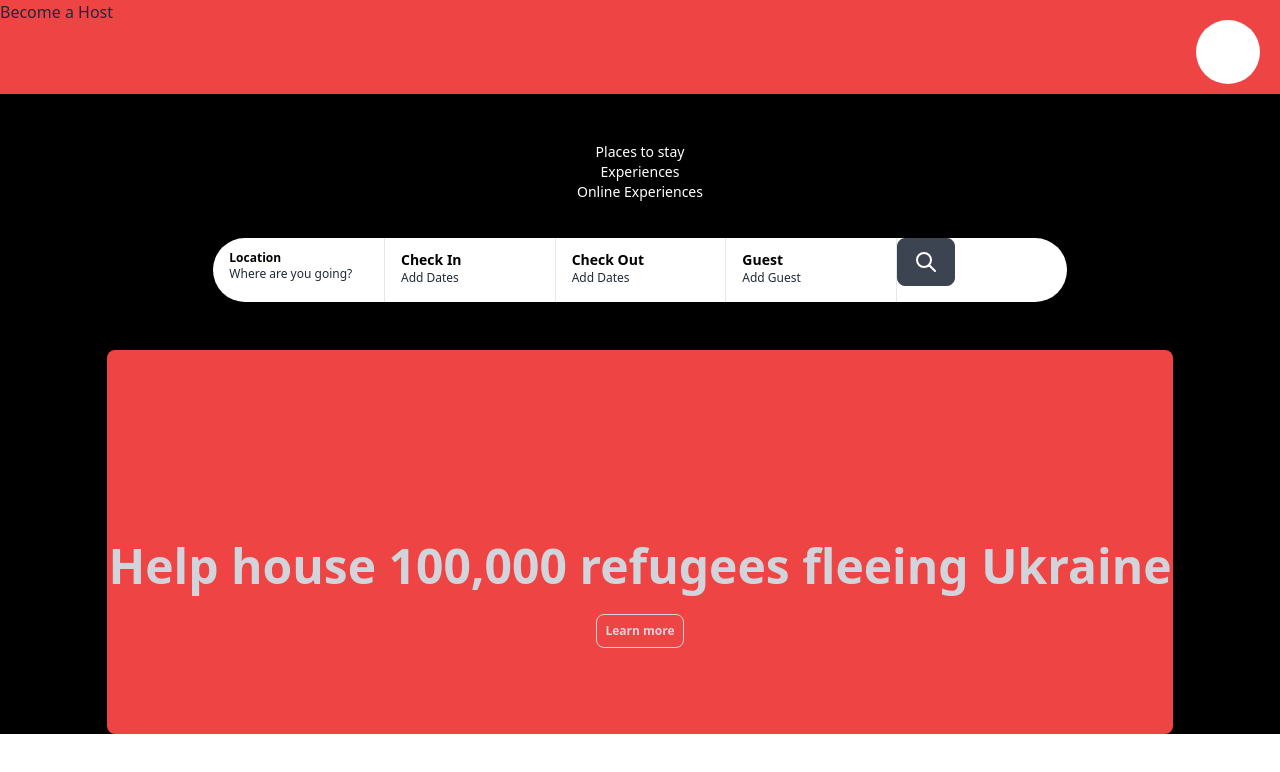
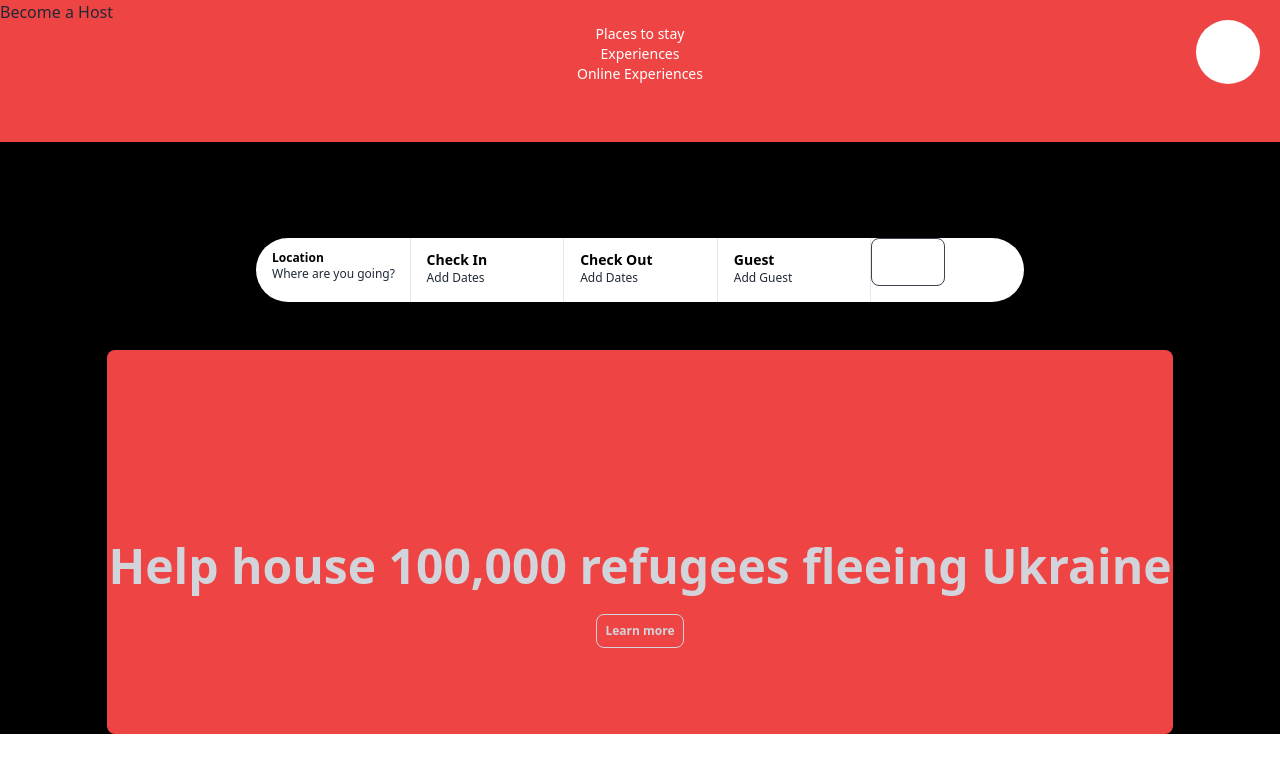
Before and after one commit to Jcain617/turbo-train, a plain HTML site: page index.html in a window 1280 px wide. Drawn offline with nearby package versions, Linux system fonts and the light colour scheme.

Commit message:
moved text up

```diff
--- a/index.html
+++ b/index.html
@@ -12,6 +12,11 @@
 		<div>
 			<p>Become a Host</p>
 		</div>
+		<div class="flex-initial h-12 w-32 grid grid-cols-1 text-align-center text-sm min-w-full">
+			<p class="text-white text-left md:text-center">Places to stay</p>
+			<p class="text-white text-left md:text-center">Experiences</p>
+			<p class="text-white text-left md:text-center">Online Experiences</p>
+		</div>
 		<!-- Pin to top right corner -->
   			<button>
 					<div class="relative h-16 w-16 float-right md:float-right"></div>
@@ -25,16 +30,12 @@
 <body class="bg-black h-100% w-auto mb-8">
 
 	<section class="flex">
-		<div class="flex-initial h-12 w-32 grid grid-cols-1 text-align-center text-sm min-w-full">
-			<p class="text-white text-left md:text-center">Places to stay</p>
-			<p class="text-white text-left md:text-center">Experiences</p>
-			<p class="text-white text-left md:text-center">Online Experiences</p>
-		</div>
+
 	</section>
 
 	<br><br>
 
-	<div class="flex grid grid-cols-5 bg-white m-auto bg-white h-16 w-2/3 mw-auto rounded-full divide-x">
+	<div class="flex grid grid-cols-5 bg-white m-auto bg-white h-16 w-3/5 mw-auto rounded-full divide-x">
 		<div>
 			<p class="font-bold text-xs text-black pl-4 pt-3">Location</p>
 			<p class="text-xs text-gray pl-4">Where are you going?</p>
@@ -52,8 +53,8 @@
 			<p class="text-xs text-gray pl-4">Add Guest</p>
 		</div>
 		<div class="flex flow-row-reverse">
-			<button class="btn btn-round flex flex-row">
-				<svg xmlns="http://www.w3.org/2000/svg" class="h-6 w-6" fill="none" viewBox="0 0 24 24" stroke="currentColor"><path stroke-linecap="round" stroke-linejoin="round" stroke-width="2" d="M21 21l-6-6m2-5a7 7 0 11-14 0 7 7 0 0114 0z" /></svg>
+			<button class="btn btn-round flex flex-row bg-white">
+				<svg xmlns="http://www.w3.org/2000/svg" class="h-10 w-10" fill="none" viewBox="0 0 24 24" stroke="currentColor"><path stroke-linecap="round" stroke-linejoin="round" stroke-width="2" d="M21 21l-6-6m2-5a7 7 0 11-14 0 7 7 0 0114 0z" /></svg>
 			</button>
 		</div>
 	</div>
```
